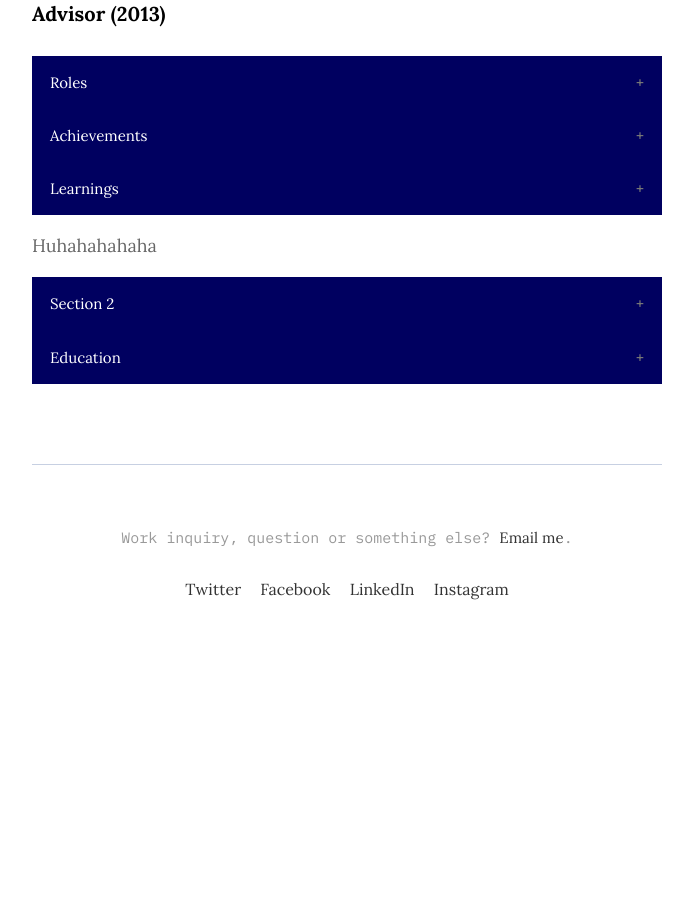
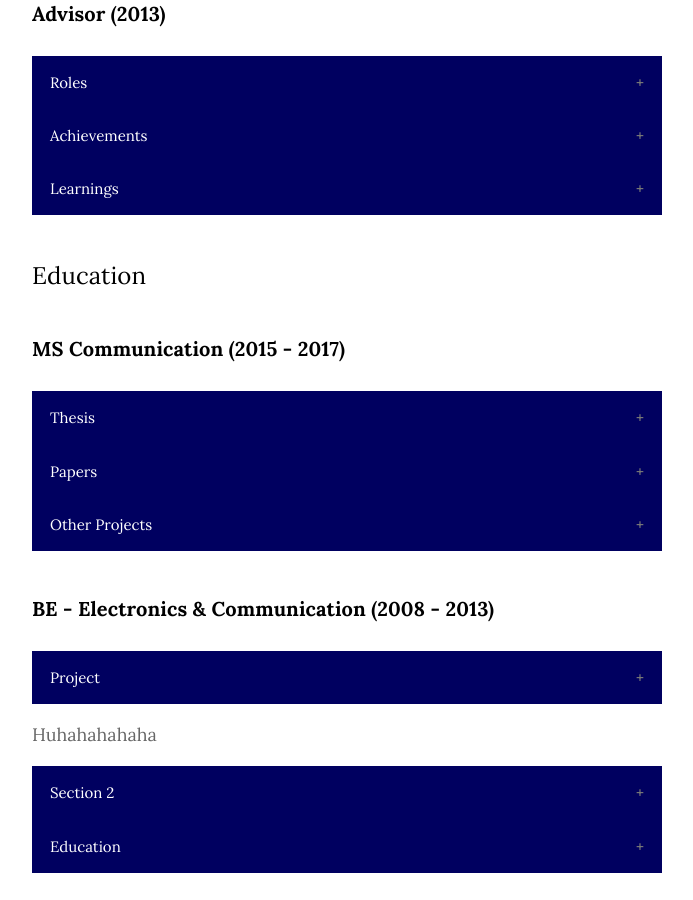
Before and after one commit to argumentativeyouth/pritams-portfolio, a Jekyll site: the page built from _pages/resume.md, in a window 1280 px wide and 900 px high, scrolled down 1577 px. Shown: the whole window, without its empty margins (293-986 px from the left). Built offline with Jekyll 4.4.1, drawn with Linux system fonts in a browser that asks for light colours; before the commit the page ends 2235 px from its top, so only the background shows below that.

Commit message:
Update resume.md

```diff
--- a/_pages/resume.md
+++ b/_pages/resume.md
@@ -129,6 +129,30 @@
   <p>Lorem ipsum dolor sit amet, consectetur adipisicing elit, sed do eiusmod tempor incididunt ut labore et dolore magna aliqua. Ut enim ad minim veniam, quis nostrud exercitation ullamco laboris nisi ut aliquip ex ea commodo consequat.</p>
 </div>
 <p> </p>
+
+<h3>Education</h3>
+<h4><strong>MS Communication (2015 - 2017)</strong></h4>
+<button class="accordion">Thesis</button>
+<div class="panel">
+  <p>Lorem ipsum dolor sit amet, consectetur adipisicing elit, sed do eiusmod tempor incididunt ut labore et dolore magna aliqua. Ut enim ad minim veniam, quis nostrud exercitation ullamco laboris nisi ut aliquip ex ea commodo consequat.</p>
+</div>
+<button class="accordion">Papers</button>
+<div class="panel">
+  <p>Lorem ipsum dolor sit amet, consectetur adipisicing elit, sed do eiusmod tempor incididunt ut labore et dolore magna aliqua. Ut enim ad minim veniam, quis nostrud exercitation ullamco laboris nisi ut aliquip ex ea commodo consequat.</p>
+</div>
+<button class="accordion">Other Projects</button>
+<div class="panel">
+  <p>Lorem ipsum dolor sit amet, consectetur adipisicing elit, sed do eiusmod tempor incididunt ut labore et dolore magna aliqua. Ut enim ad minim veniam, quis nostrud exercitation ullamco laboris nisi ut aliquip ex ea commodo consequat.</p>
+</div>
+<p> </p>
+<h4><strong>BE - Electronics & Communication (2008 - 2013)</strong></h4>
+<button class="accordion">Project</button>
+<div class="panel">
+  <p>Lorem ipsum dolor sit amet, consectetur adipisicing elit, sed do eiusmod tempor incididunt ut labore et dolore magna aliqua. Ut enim ad minim veniam, quis nostrud exercitation ullamco laboris nisi ut aliquip ex ea commodo consequat.</p>
+</div>
+<p> </p>
+
+
 <p>Huhahahahaha</p>
 
 <button class="accordion">Section 2</button>
```
